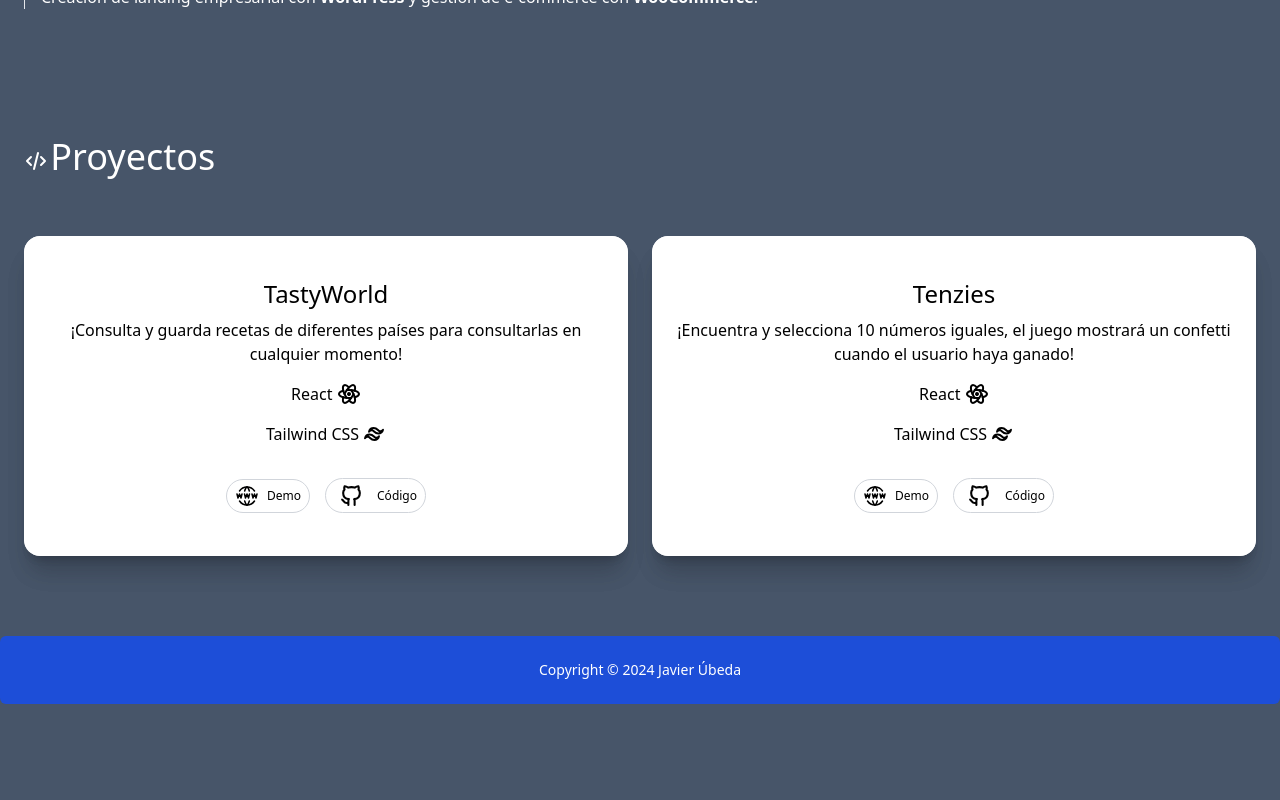
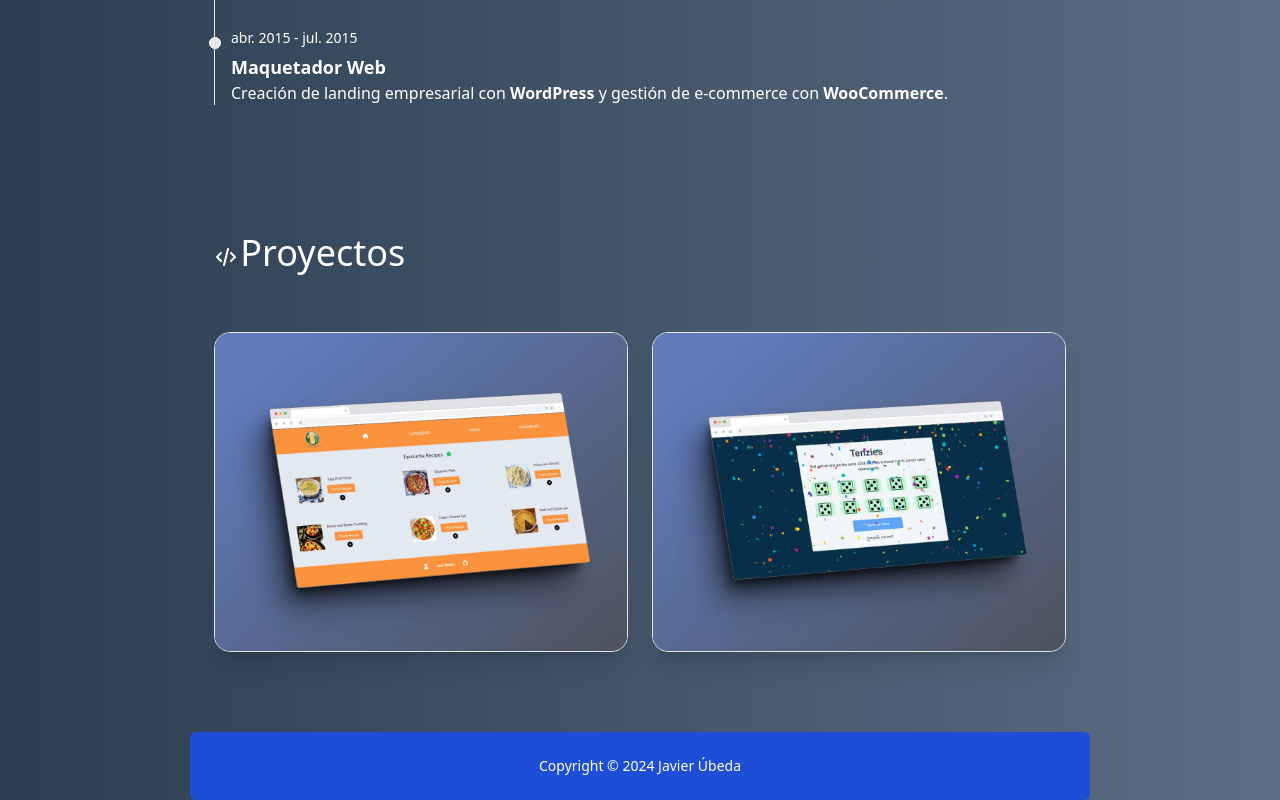
Before and after one commit to javub25/javier-ubeda-portfolio, a React (Vite) app: page / in a window 1280 px wide. Shown: the part 1265-2065 px from the top of the page. Before the commit the page ends 1969 px from the top, so only its background shows below. Built offline with nearby package versions, Linux system fonts and the light colour scheme.

Commit message:
New sliders projects animations and template width

```diff
--- a/src/index.css
+++ b/src/index.css
@@ -2,15 +2,41 @@
 @tailwind components;
 @tailwind utilities;
 
-.contactCols
-{
-    grid-template-columns: 210px 125px 125px 125px;
+
+@media (min-width: 800px){
+    .xl\:w-\[800px\] {
+        width: 800px;
+    }
+}
+@media (min-width: 900px){
+    .xl\:w-\[900px\] {
+        width: 900px;
+    }
 }
 
-@media only screen and (max-width: 610px)
+body
 {
-    .contactCols
-    {
-        grid-template-columns: repeat(2, minmax(0, 1fr));
-    }
+  background-color: rgb(92, 109, 132);
+  background: -webkit-linear-gradient(to right, #2c3e50, rgb(92, 109, 132));  /* Chrome 10-25, Safari 5.1-6*/
+  background: linear-gradient(to right, #2c3e50, rgb(92, 109, 132)); /* W3C, IE 10+/ Edge, Firefox 16+, Chrome 26+, Opera 12+, Safari 7+*/
 }
+
+
+
+/*Estilos projectos sliders*/
+.card .front {
+   transform: perspective(500px) rotateY(0);
+   backface-visibility: hidden;
+   transition: all 1s;
+}
+.card .back {
+  transform: perspective(500px) rotateY(180deg);
+  backface-visibility: hidden;
+  transition: all 1s;
+}
+.card:hover .front {
+  transform: perspective(500px) rotateY(180deg);
+}
+.card:hover .back {
+  transform: perspective(500px) rotateY(360deg);
+}
```
